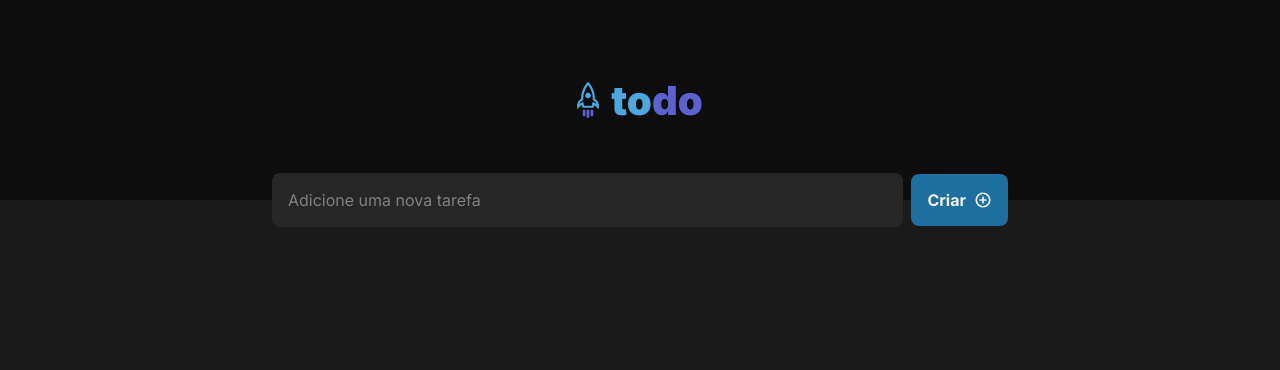
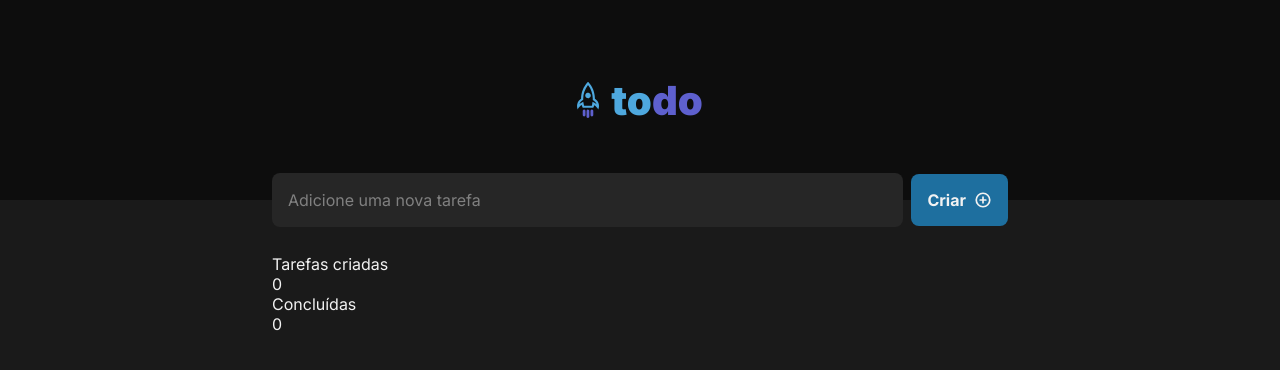
Before and after one commit to macieljuniormax/React-JS---Ignite, a React (Vite) app in the folder Challenges/01 - To Do List/: page / in a window 1280 px wide. Shown: the top 370 px of the page. Built offline with nearby package versions, Linux system fonts and the light colour scheme.

Commit message:
feat: :sparkles: add header list

```diff
--- a/Challenges/01 - To Do List/src/App.tsx
+++ b/Challenges/01 - To Do List/src/App.tsx
@@ -1,4 +1,5 @@
 import { Header } from './components/Header'
+import { Header as HeaderList } from './components/Task List/Header'
 import { Input } from './components/Input'
 import styles from './App.module.css'
 import { CreateButton } from './components/CreateButton'
@@ -12,6 +13,10 @@ function App() {
           <Input />
           <CreateButton />
         </section>
+
+        <section>
+          <HeaderList />
+        </section>
       </main>
     </div>
   )
--- a/Challenges/01 - To Do List/src/components/Header.tsx
+++ b/Challenges/01 - To Do List/src/components/Header.tsx
@@ -1,11 +1,14 @@
-import ToDoLogo from '../assets/to-do-rocket.svg';
+import ToDoLogo from '../assets/to-do-rocket.svg'
 import styles from './Header.module.css'
 
 export function Header() {
-  return(
+  return (
     <header className={styles.header}>
       <img className={styles.logo} src={ToDoLogo} alt="Logo ToDo Rocket" />
-      <div><span>to</span><span>do</span></div>
+      <h1>
+        <span>to</span>
+        <span>do</span>
+      </h1>
     </header>
   )
 }
--- /dev/null
+++ b/Challenges/01 - To Do List/src/components/Task List/Header.tsx
@@ -0,0 +1,16 @@
+import styles from './Header.module.css'
+
+export function Header() {
+  return (
+    <header>
+      <aside>
+        <p>Tarefas criadas</p>
+        <span>0</span>
+      </aside>
+      <aside>
+        <p>Concluídas</p>
+        <span>0</span>
+      </aside>
+    </header>
+  )
+}
```
Also changed, not shown: Challenges/01 - To Do List/src/components/Task List/Header.module.css (added).
